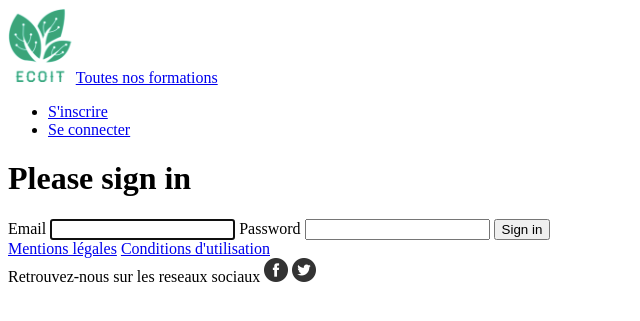
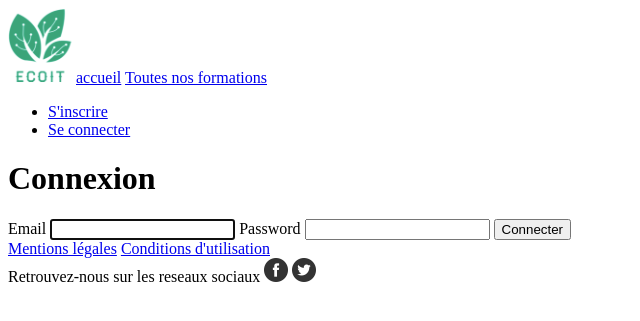
Before and after one commit to nrslaurent/EcoIT, a Symfony app: template templates/security/login.html.twig in a window 1280 px wide. Shown: the top 321 px of the page, without its empty margins (0-640 px from the left). Run offline with Twig, Linux system fonts and the light colour scheme; the template is opened without the code that fills it, so the values that code supplies are empty; some libraries are stand-ins or nearby versions.

Commit message:
Login page customization

```diff
--- a/assets/styles/app.scss
+++ b/assets/styles/app.scss
@@ -39,10 +39,6 @@
 
 #footer {
   background-color: $champagne-pink;
-  position: fixed;
-  left: 50%;
-  transform: translateX(-50%);
-  bottom: 0;
 }
 
 h1,
--- a/src/Controller/HomepageController.php
+++ b/src/Controller/HomepageController.php
@@ -13,8 +13,6 @@
      */
     public function index(): Response
     {
-        return $this->render('homepage/index.html.twig', [
-            'controller_name' => 'HomepageController',
-        ]);
+        return $this->render('homepage/index.html.twig', []);
     }
 }
--- a/templates/footer.html.twig
+++ b/templates/footer.html.twig
@@ -1,4 +1,4 @@
-<div class="container-fluid container-lg" id="footer">
+<div class="container-fluid container-lg position-fixed start-50 bottom-0 translate-middle-x" id="footer">
   <div class="d-flex justify-content-between">
     <div class="d-flex mx-2">
       <a href="#" class="align-self-center mx-5" id="LegalNotice">Mentions légales</a>
--- a/templates/header.html.twig
+++ b/templates/header.html.twig
@@ -1,8 +1,13 @@
-<div class="container-fluid container-lg">
+<div class="container-fluid container-lg position-fixed start-50 top-0 translate-middle-x">
   <nav class="row navbar">
     <div class="d-flex mx-2 col-8">
       <img src="{{ asset("uploads/images/logo.png") }}" alt="logo" id="logo">
+      {% if app.request.attributes.get('_route') == "app_homepage" %}
       <a href="#" class="align-self-center mx-5" id="allCoursesNavbar">Toutes nos formations</a>
+      {% else %}
+        <a href="{{ path('app_homepage') }}" class="align-self-center mx-5" id="allCoursesNavbar">accueil</a>
+        <a href="#" class="align-self-center" id="allCoursesNavbar">Toutes nos formations</a>
+      {% endif %}
     </div>
     <ul class="list mx-2 mt-2 col">
       {% if app.user %}
@@ -12,6 +17,5 @@
         <li class="list-item" id="loginNavbar"><a href="{{ path("app_login") }}">Se connecter</a></li>
       {% endif %}
     </ul>
-
   </nav>
 </div>
--- a/templates/security/login.html.twig
+++ b/templates/security/login.html.twig
@@ -1,8 +1,10 @@
 {% extends 'base.html.twig' %}
 
 {% block title %}Log in!{% endblock %}
-
 {% block body %}
+<div class="container-fluid lg-container">
+    <div class="row vh-100 d-flex justify-content-center align-items-center">
+        <div class="col-8 col-lg-4">
             <form method="post">
                 {% if error %}
                     <div class="alert alert-danger">{{ error.messageKey|trans(error.messageData, 'security') }}</div>
@@ -10,20 +12,19 @@
 
                 {% if app.user %}
                     <div class="mb-3">
-            You are logged in as {{ app.user.username }}, <a href="{{ path('app_logout') }}">Logout</a>
+                        Vous êtes connecté en tant que {{ app.user.username }}, <a href="{{ path('app_logout') }}">Se déconnecter</a>
                     </div>
                 {% endif %}
 
-    <h1 class="h3 mb-3 font-weight-normal">Please sign in</h1>
+                <h1 class="h3 mb-5 font-weight-normal text-center">Connexion</h1>
                 <label for="inputEmail">Email</label>
-    <input type="email" value="{{ last_username }}" name="email" id="inputEmail" class="form-control" autocomplete="email" required autofocus>
+                <input type="email" value="{{ last_username }}" name="email" id="inputEmail" class="form-control mb-5" autocomplete="email" required autofocus>
                 <label for="inputPassword">Password</label>
-    <input type="password" name="password" id="inputPassword" class="form-control" autocomplete="current-password" required>
+                <input type="password" name="password" id="inputPassword" class="form-control mb-5" autocomplete="current-password" required>
 
                 <input type="hidden" name="_csrf_token"
                     value="{{ csrf_token('authenticate') }}"
                 >
-
                 {#
                     Uncomment this section and add a remember_me option below your firewall to activate remember me functionality.
                     See https://symfony.com/doc/current/security/remember_me.html
@@ -35,8 +36,11 @@
                     </div>
                 #}
 
-    <button class="btn btn-lg btn-primary" type="submit">
-        Sign in
+                <button class="btn btn-lg btn-primary my-3" type="submit">
+                    Connecter
                 </button>
             </form>
+        </div>
+    </div>
+</div>
 {% endblock %}
```
Lines whose indentation alone changed are shown as unchanged.
